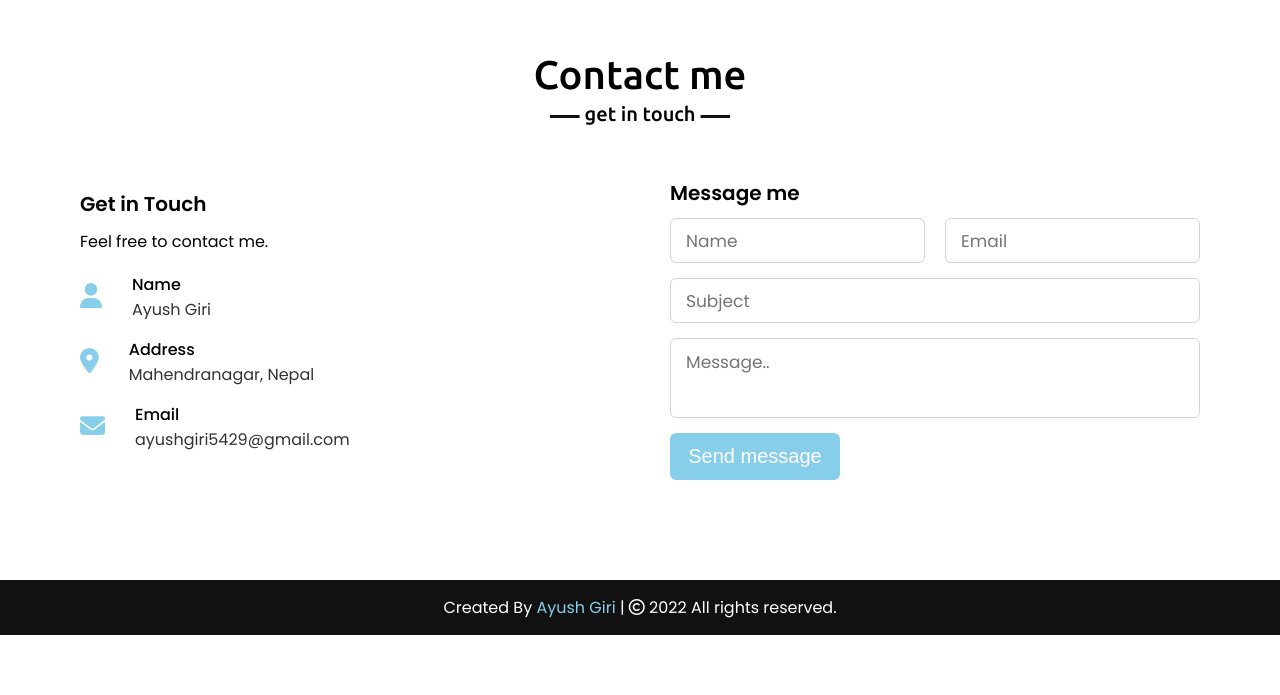
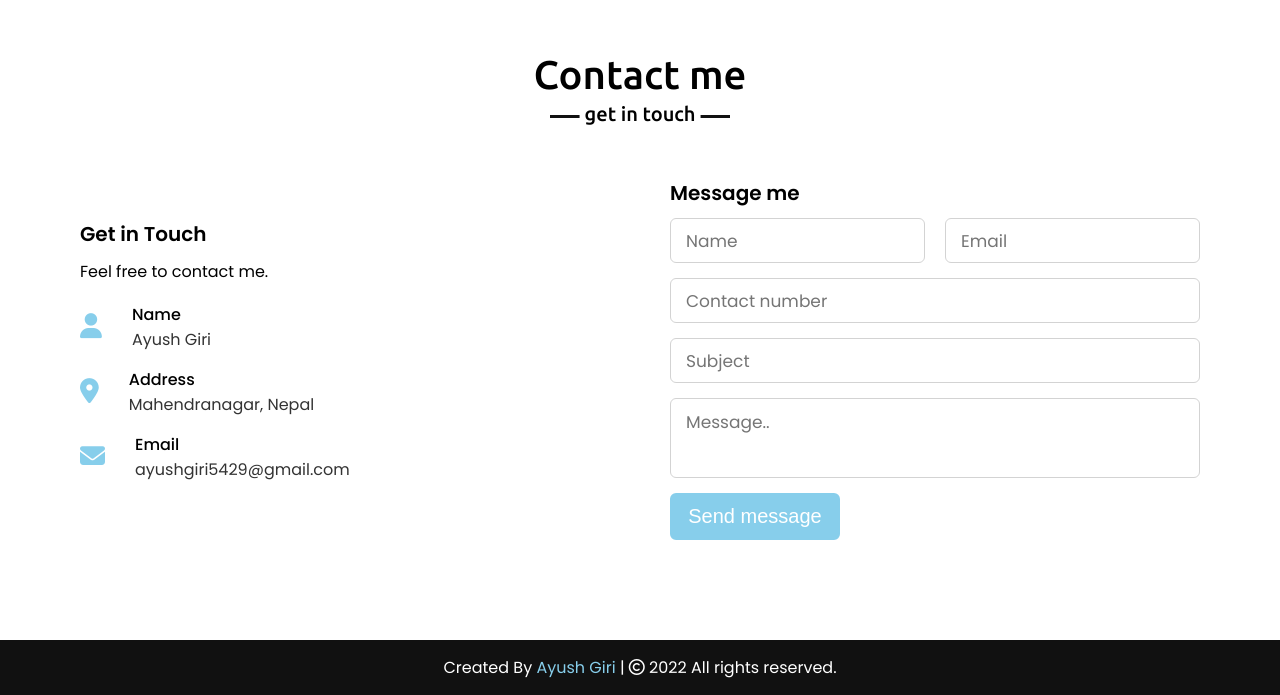
Before and after one commit to ayushgiri5429/Ayush-Website, a plain HTML site: page index.html in a window 1280 px wide. Shown: the part 2816-3511 px from the top of the page. Before the commit the page ends 3451 px from the top, so only its background shows below. Drawn offline with nearby package versions, Linux system fonts and the light colour scheme.

Commit message:
Update index.html

```diff
--- a/index.html
+++ b/index.html
@@ -229,6 +229,9 @@
                                 <input type="email" name="email" placeholder="Email" required>
                             </div>
                         </div>
+                         <div class="field number">
+                            <input type="tel" name="number" placeholder="Contact number" required>
+                         </div>
                         <div class="field">
                             <input type="text" name="subject" placeholder="Subject" required>
                         </div>
```
